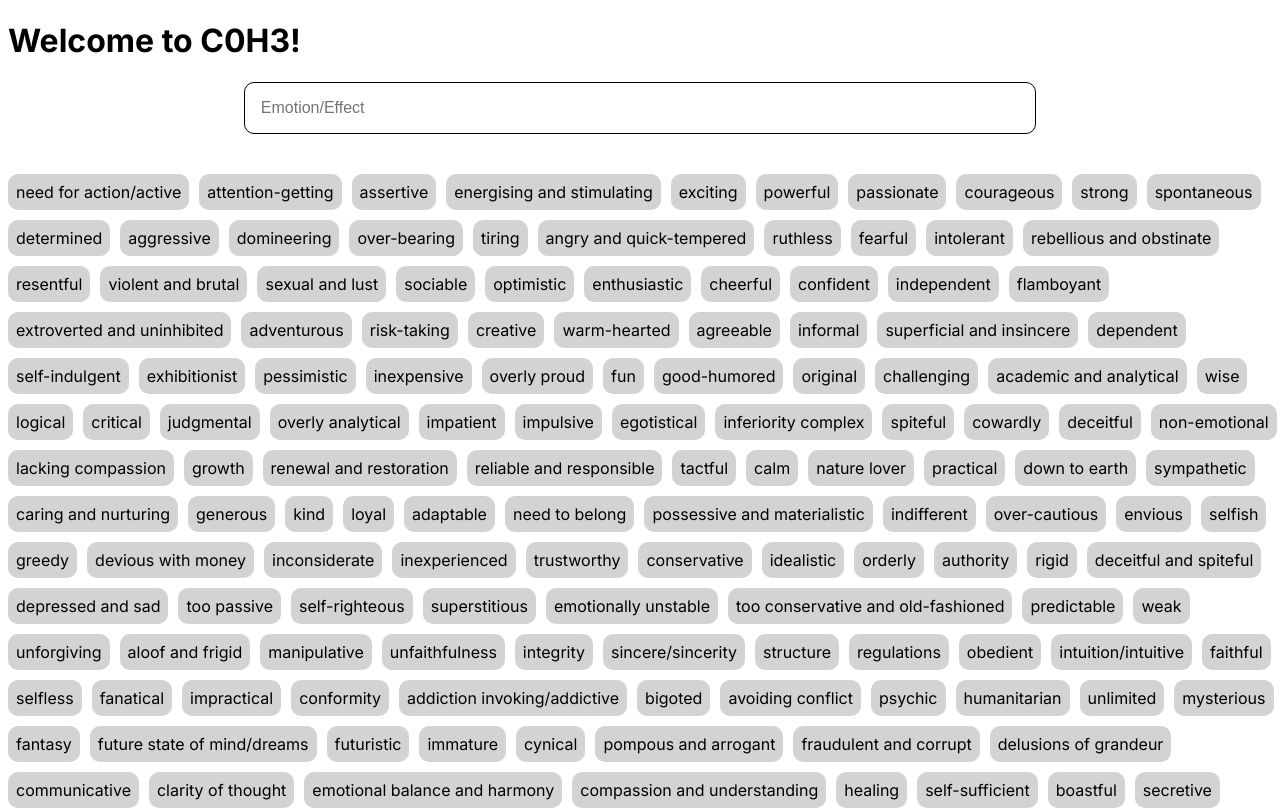
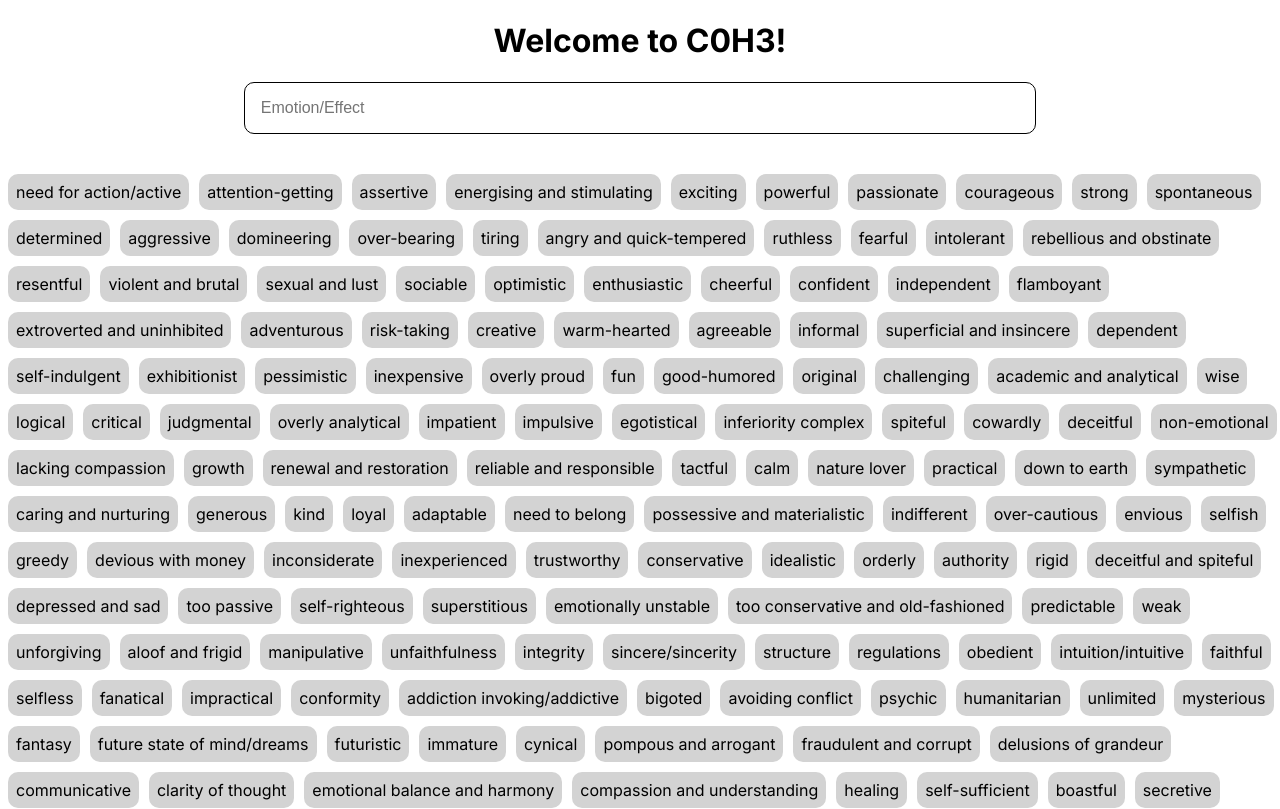
Before and after one commit to VladislavKorecky/c0h3, a React (Create React App) app in the folder c0h3-react/: page / in a window 1280 px wide. Shown: the top 809 px of the page. Built offline with nearby package versions, Linux system fonts and the light colour scheme.

Commit message:
Adding a heading style

```diff
--- a/c0h3-react/src/App.js
+++ b/c0h3-react/src/App.js
@@ -7,6 +7,7 @@ import Form from "./components/Form";
 import SearchResultsDisplay from "./components/SearchResultsDisplay";
 
 import "./styles/base.scss"
+import "./styles/heading.scss"
 
 /**
  * Root app component.
--- /dev/null
+++ b/c0h3-react/src/styles/heading.scss
@@ -0,0 +1,3 @@
+h1 {
+    text-align: center;
+}
```
